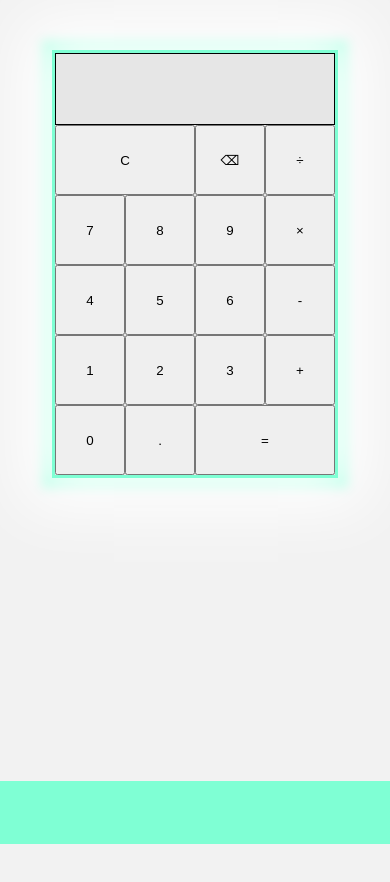
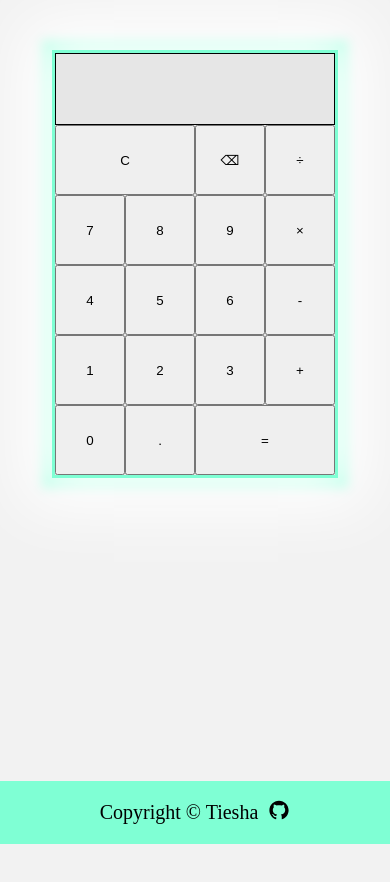
Before and after one commit to Tiesha93/Calculator, a plain HTML site: page index.html in a window 390 px wide. Drawn offline with Linux system fonts and the light colour scheme.

Commit message:
Added media query to make page responsive

```diff
--- a/index.html
+++ b/index.html
@@ -2,7 +2,7 @@
 <html lang="en">
     <head>
         <meta charset="UTF-8">
-        <meta name="view" content="width=device-width, initial-scale=1.0">
+        <meta name="viewport" content="width=device-width, initial-scale=1.0">
         <link rel="stylesheet" href="styles.css">
         <script src="script.js" defer></script>
         <title>Calculator</title>
--- a/styles.css
+++ b/styles.css
@@ -1,17 +1,16 @@
-body{
+body {
     background-color: #0000000d;
     margin: 0;
 }
 
 
-
-main{
+main {
     width: 100vw;
     height: 100vh;
 }
 
 
-.flex-container{
+.flex-container {
     display: flex;
     justify-content: center;
     flex-wrap: wrap;
@@ -27,50 +26,52 @@ main{
 }
 
 
-
-.display{
+.display {
     width: 280px;
     height: 70px;
     border: 1px solid black;
     font-size: 50px;
 }
 
-button{
+
+button {
     width: 70px;
     height: 70px;
 }
 
 
-
-.clear{
-    width: 140px;
-}
-
-.equals{
+.clear {
     width: 140px;
 }
 
 
-/*footer*/
-footer{
+.equals {
+    width: 140px;
+}
+
+
+@media screen and (max-width: 2560px) {
+    footer {
+        width: 100%;
         position: fixed;
         left: 0;
         bottom: 0;
         display: flex;
         justify-content: center;
         align-items: center;
-    width: 1440px;
         gap: 10px;
         font-size: 20px;
         background-color: #7fffd4;
     }
+}
 
 
-svg{
+svg {
     font-size: 22px;
     color: black;
 }
 
-svg:hover{
+
+svg:hover {
     color: gray;
 }
```
Lines whose indentation alone changed are shown as unchanged.
